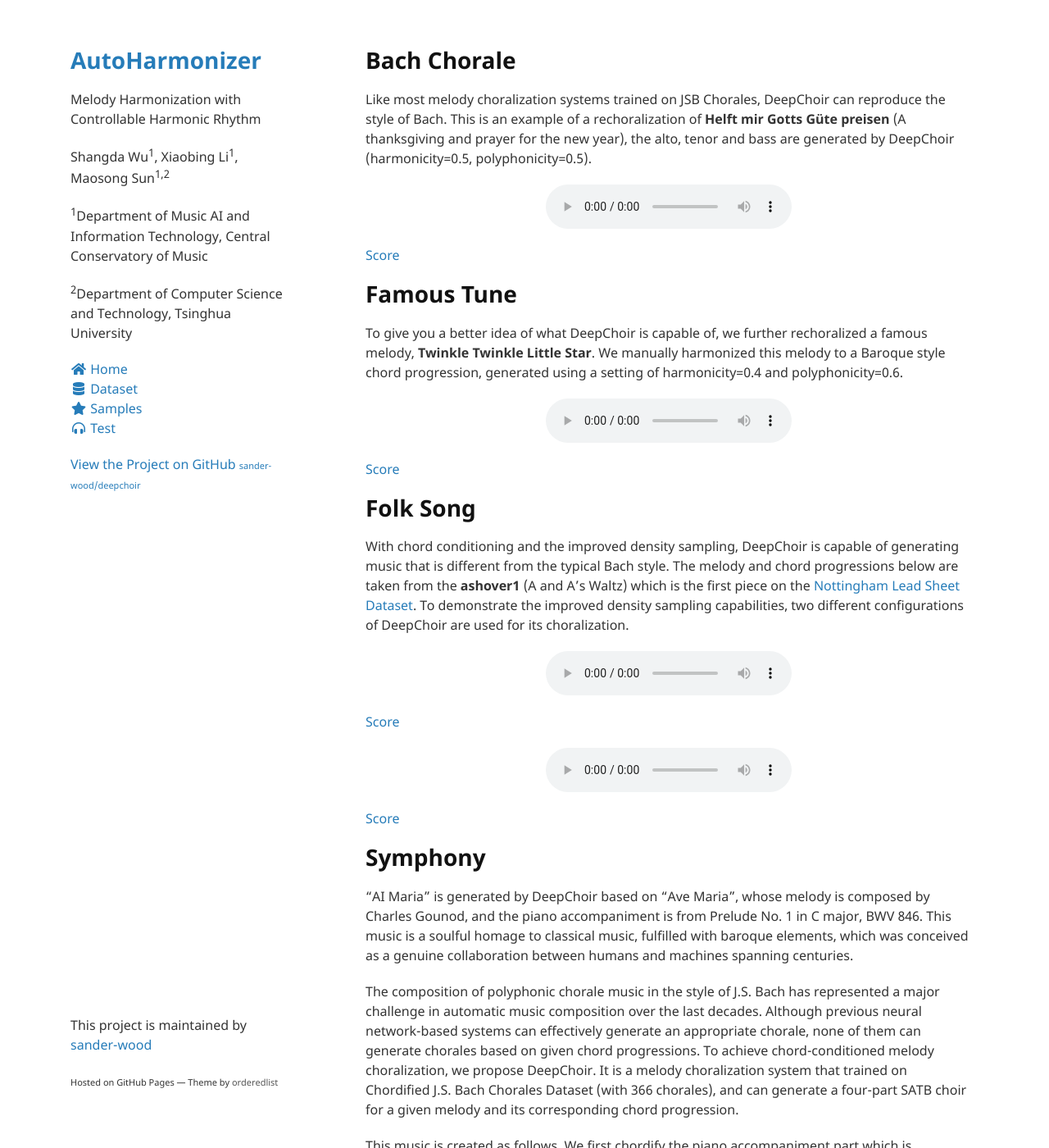
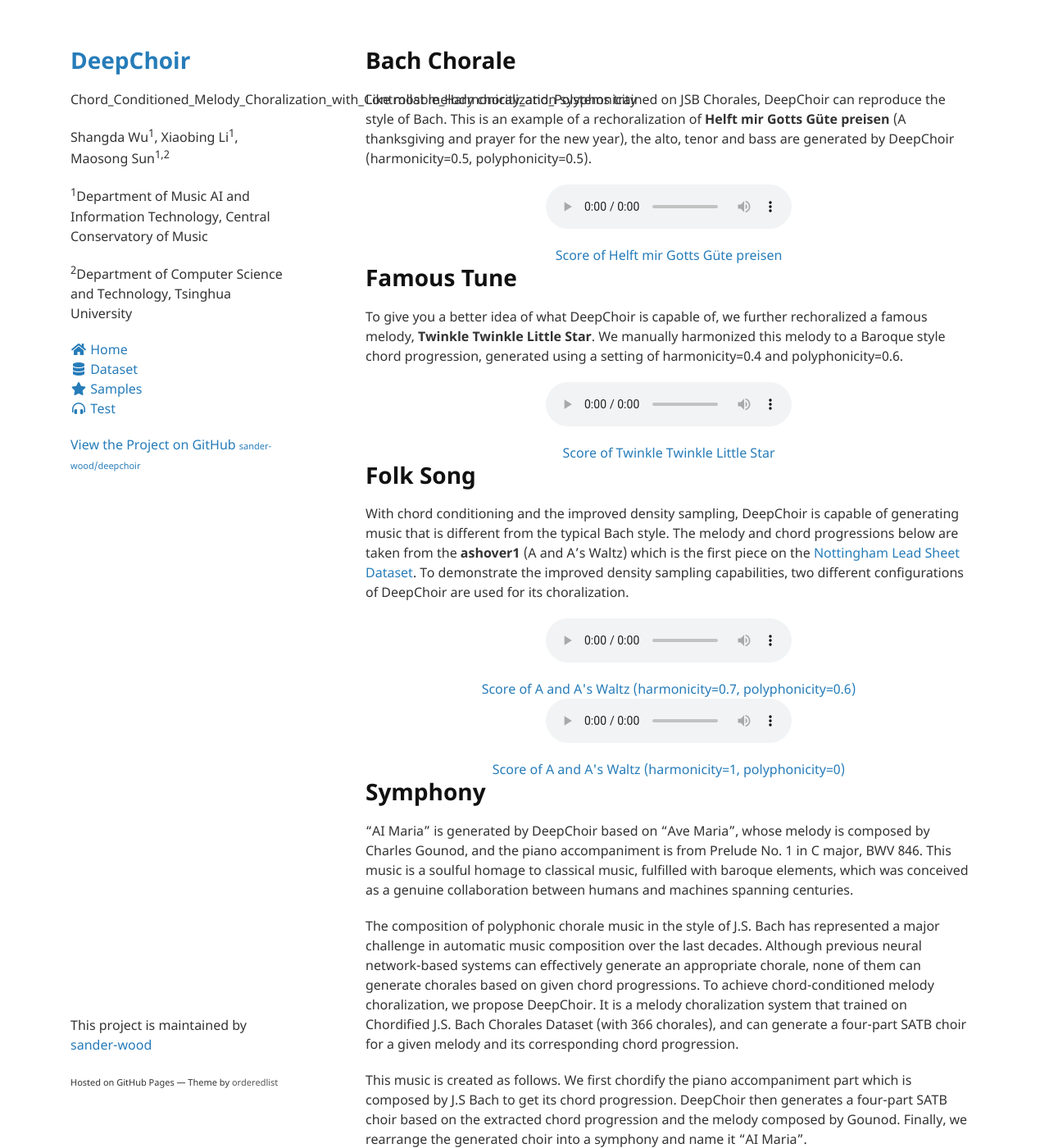
Before and after one commit to sander-wood/deepchoir, a Jekyll site: the page built from samples.md, in a window 1280 px wide and 1400 px high. Shown: the whole window at 82% size. Built offline with Jekyll 4.4.1, drawn with Linux system fonts in a browser that asks for light colours; nearby versions of some CDN libraries; some of the changed text lies outside the part shown.

Commit message:
Add files via upload

```diff
--- a/_config.yml
+++ b/_config.yml
@@ -1,4 +1,4 @@
 theme: jekyll-theme-minimal
-title: AutoHarmonizer
-description: Melody Harmonization with Controllable Harmonic Rhythm
+title: DeepChoir
+description: Chord_Conditioned_Melody_Choralization_with_Controllable_Harmonicity_and_Polyphonicity
 markdown: kramdown
--- a/samples.md
+++ b/samples.md
@@ -8,23 +8,23 @@
 Like most melody choralization systems trained on JSB Chorales, DeepChoir can reproduce the style of Bach. This is an example of a rechoralization of **Helft mir Gotts Güte preisen** (A thanksgiving and prayer for the new year), the alto, tenor and bass are generated by DeepChoir (harmonicity=0.5, polyphonicity=0.5).
 
 <audio id="audio_1" src="samples/chorale/088-h0.5-p-0.5.mp3" type="audio/mpeg" controls controlsList="nodownload">Your browser does not support the audio element.</audio>
-<a id="score_1" href="samples/chorale/088-h0.5-p-0.5.pdf" target="_blank">Score</a>
+<center><a id="score_1" href="samples/chorale/088-h0.5-p-0.5.pdf" target="_blank">Score of Helft mir Gotts Güte preisen</a></center>
 
 # Famous Tune
 To give you a better idea of what DeepChoir is capable of, we further rechoralized a famous melody, **Twinkle Twinkle Little Star**. We manually harmonized this melody to a Baroque style chord progression, generated using a setting of harmonicity=0.4 and polyphonicity=0.6.
 
 <audio id="audio_2" src="samples/famous_tune/little star-h0.4-p0.6.mp3" type="audio/mpeg" controls controlsList="nodownload">Your browser does not support the audio element.</audio>
-<a id="score_2" href="samples/famous_tune/little star-h0.4-p0.6.pdf" target="_blank">Score</a>
+<center><a id="score_2" href="samples/famous_tune/little star-h0.4-p0.6.pdf" target="_blank">Score of Twinkle Twinkle Little Star</a></center>
 
 
 # Folk Song
 With chord conditioning and the improved density sampling, DeepChoir is capable of generating music that is different from the typical Bach style. The melody and chord progressions below are taken from the **ashover1** (A and A's Waltz) which is the first piece on the [Nottingham Lead Sheet Dataset](https://github.com/sander-wood/autoharmonizer). To demonstrate the improved density sampling capabilities, two different configurations of DeepChoir are used for its choralization.
 
 <audio id="audio_3" src="samples/folk_song/ashover1-h0.7-p0.6.mp3" type="audio/mpeg" controls controlsList="nodownload">Your browser does not support the audio element.</audio>
-<a id="score_3" href="samples/folk_song/ashover1-h0.7-p0.6.pdf" target="_blank">Score</a>
+<center><a id="score_3" href="samples/folk_song/ashover1-h0.7-p0.6.pdf" target="_blank">Score of A and A's Waltz (harmonicity=0.7, polyphonicity=0.6)</a></center>
 
 <audio id="audio_4" src="samples/folk_song/ashover1-h1-p0.mp3" type="audio/mpeg" controls controlsList="nodownload">Your browser does not support the audio element.</audio>
-<a id="score_4" href="samples/folk_song/ashover1-h1-p0.pdf" target="_blank">Score</a>
+<center><a id="score_4" href="samples/folk_song/ashover1-h1-p0.pdf" target="_blank">Score of A and A's Waltz (harmonicity=1, polyphonicity=0)</a></center>
 
 # Symphony
 
@@ -35,4 +35,4 @@
 This music is created as follows. We first chordify the piano accompaniment part which is composed by J.S Bach to get its chord progression. DeepChoir then generates a four-part SATB choir based on the extracted chord progression and the melody composed by Gounod. Finally, we rearrange the generated choir into a symphony and name it "AI Maria".
 
 <audio id="audio_5" src="samples/symphony/AI Maria.mp3" type="audio/mpeg" controls controlsList="nodownload">Your browser does not support the audio element.</audio>
-<a id="score_5" href="samples/symphony/AI Maria.pdf" target="_blank">Score</a>
+<center><a id="score_5" href="samples/symphony/AI Maria.pdf" target="_blank">Score of AI Maria</a></center>
```
Also changed, not shown: index.md (+1 -1 lines).
